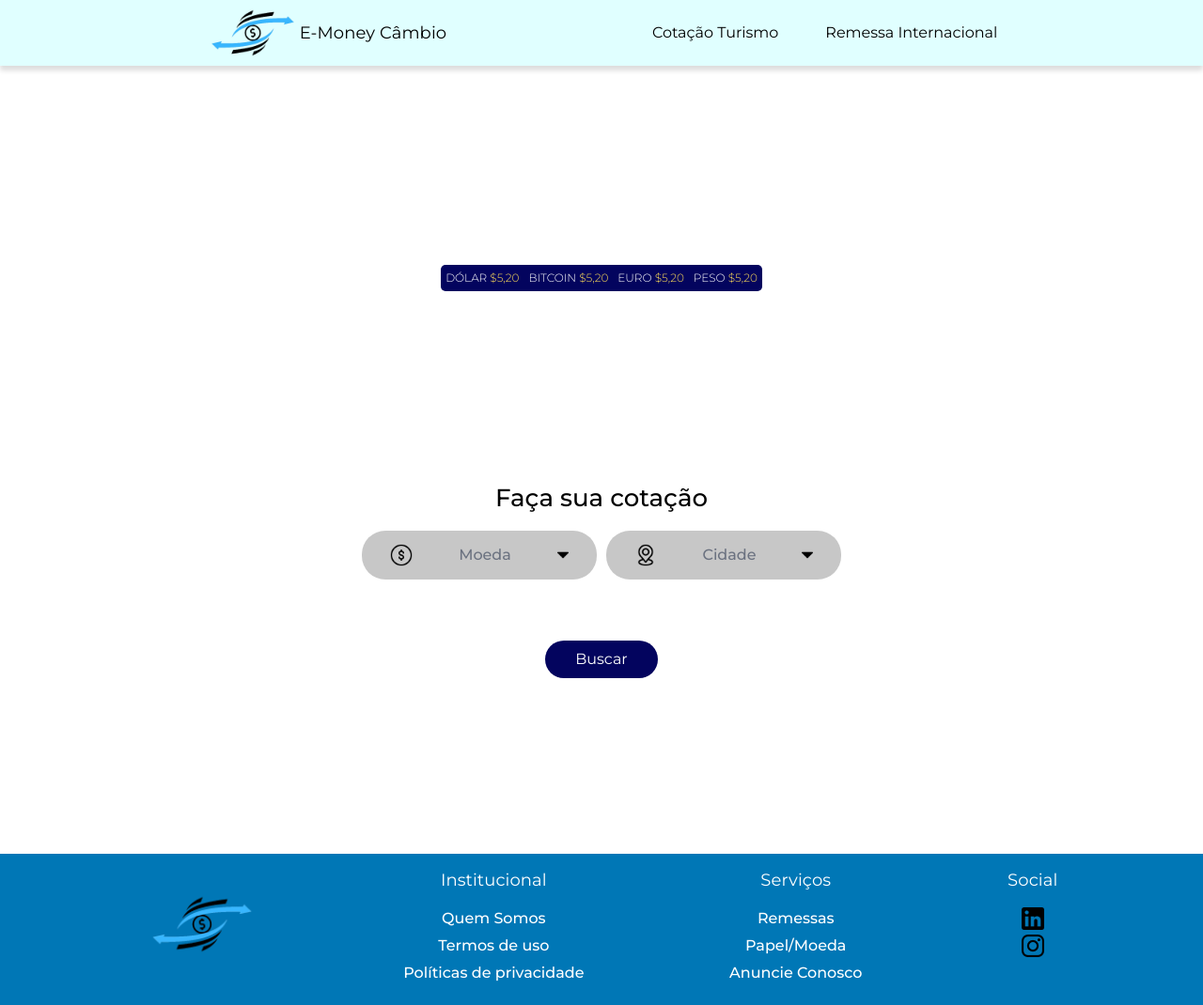
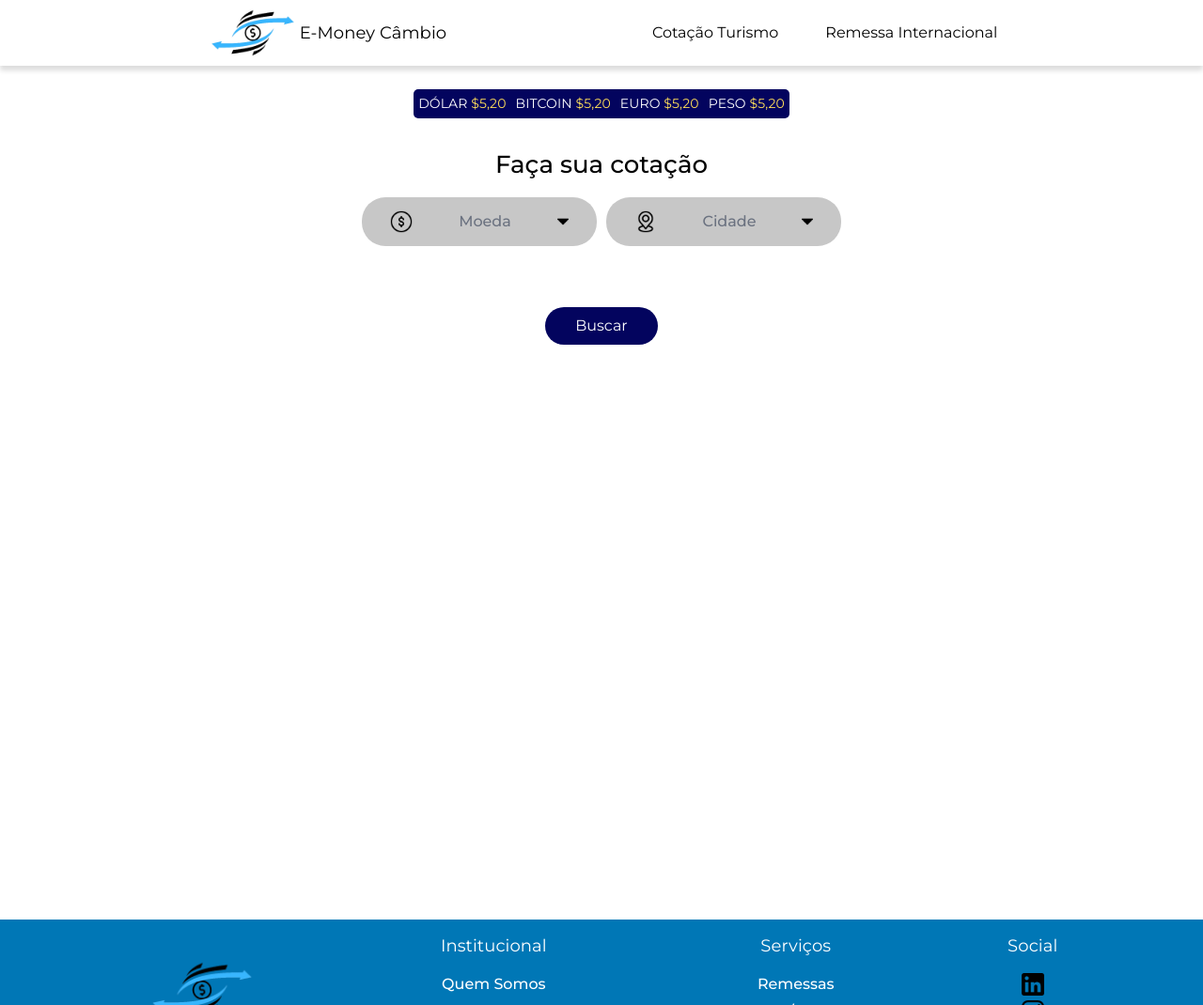
Before and after one commit to jeffersonnunesfonseca/emoneycambio, a Flask app: page / in a window 1280 px wide. Shown: the whole page at 94% size. Run offline with Flask 3, Linux system fonts and the light colour scheme.

Commit message:
ajustes css

```diff
--- a/emoneycambio/static/css/portal/base.css
+++ b/emoneycambio/static/css/portal/base.css
@@ -13,17 +13,6 @@ body {
   overflow-x: hidden;
   font-family: Montserrat, Poppins, -apple-system, BlinkMacSystemFont, Segoe UI, Roboto, Oxygen, Ubuntu, Cantarell, Fira Sans, Droid Sans, Helvetica Neue, sans-serif;
 }
-
-body{ min-height: 100vh; margin:0; }
-
-header{ min-height:50px; background:lightcyan; }
-footer{ min-height:50px; background:PapayaWhip; }
-
-/* The article fills all the space between header & footer */
-body{ display:flex; flex-direction:column; }
-
-article{ flex:1; }
-
 
 /* PROJECT STYLE THEME */
 
@@ -58,35 +47,56 @@ article{ flex:1; }
   font-weight: 300;
 }
 
-/* DESKTOP */
+/* HEADER STYLE */
+header {
+  width: 100vw;
+  height: 70px;
+  box-shadow: 0px 5px 5px #ddd;
+  display: flex;
+  justify-content: space-evenly;
+  text-align: center;
+  align-items: center;
+  overflow-y: hidden;
+}
+
+header>ul {
+  list-style-type: none;
+  display: flex;
+  flex-direction: row;
+  gap: 50px;
+}
+
+header>ul>li>a {
+  text-decoration: none;
+  cursor: pointer;
+  color: inherit;
+}
+header>ul>li:hover {
+  box-shadow: 0px 5px 5px #ddd;
+  border-radius: 5px 5px 5px;
+}
+
+header>.logo{
+  display: flex;
+  flex-direction: row;
+  align-items: center;
+}
+/* END HEADER STYLE */
 
 /* FOOTER STYLE */
+
 footer {
   background-color: #0077B6;
-  /* width: 100vw; */
-  /* height: 225px; */
-  /* bottom: 0; */
-  /* left: 0; */
   display: flex;
   justify-content: space-evenly;
   text-align: center;
   padding-top: 15px;
   padding-bottom: 22px;
-  /* position: relative;  */
-
-  /* margin:0 auto; */
-  /* width:834px; */
-  /* height: auto; */
-  overflow:hidden;
-  /* position: fixed; */
-  /* bottom: 0px; */
-
+  position: relative;
   width: 100%;
-  /* height: 150px; */
-  /* position: absolute;
-  bottom: 0; */
-  /* left: 0; */
-
+  height: auto;
+  margin-top: auto;
+  clear: both;
 }
 
 footer>div {
@@ -116,73 +126,31 @@ footer>div>ul>li>a {
 
 /* END FOOTER STYLE */
 
-/* HEADER STYLE */
-header {
-  width: 100vw;
-  height: 70px;
-  box-shadow: 0px 5px 5px #ddd;
-  /* margin-bottom: 10px; */
-  display: flex;
-  justify-content: space-evenly;
-  text-align: center;
-  align-items: center;
-  overflow-y: hidden;
-}
-
-header>ul {
-  list-style-type: none;
-  display: flex;
-  flex-direction: row;
-  gap: 50px;
-}
-
-header>ul>li>a {
-  text-decoration: none;
-  cursor: pointer;
-  color: inherit;
-}
-header>ul>li:hover {
-  box-shadow: 0px 5px 5px #ddd;
-  border-radius: 5px 5px 5px;
-}
-
-header>.logo{
-  display: flex;
-  flex-direction: row;
-  align-items: center;
-}
-
 /* CONTENT STYLE */
 
 article.content {
-  /* width: 100vw; */
-  /* flex: 2; */
+  min-height: 100%;
   display: flex;
   flex-direction: column;
-  justify-content: space-evenly;
+  justify-content: center;
   align-items: center;
   gap: 15px;
-
-   /* min-height: 100%; */
-  /*position: relative; */
-
 }
 
-/* .content>div {
-} */
-
-
-.home-page {
-    /** Altura do rodapé tem que ser igual a isso aqui e vice-versa **/
-  padding-bottom: 100px;
+.main {
+  overflow: auto;
+  display: flex;
+  gap: 30px;
+  justify-content: center;
+  align-items: center;
+  flex-direction: column;
 }
 
 
 .bullet-coins {
   margin-top: 25px;
-  font-size: 12px;
+  font-size: 14px;
   border-radius: 5px 5px 5px;
-  /* width: 50%; */
 }
 
 .bullet-coins>ul {
@@ -207,6 +175,7 @@ article.content {
 
 /* END CONTENT STYLE */
 
+/* UTILS */
 .button {
   background-color: #03045E;
   border: none;
@@ -230,3 +199,31 @@ article.content {
 .check-value {
   border: 2px solid red !important;
 }
+
+.radio-toolbar input[type="radio"] {
+  display: none;
+}
+
+.radio-toolbar label {
+  display: inline-block;
+  background-color: rgb(0 0 0 / 20%);
+  color: gray;
+  padding: 4px 11px;
+  font-size: 16px;
+  cursor: pointer;
+  border-radius: 25px;
+  width: 100px;
+  text-align: center;
+}
+
+.radio-toolbar input[type="radio"]:checked+label {
+  background-color: #03045E;
+  color: white;
+}
+
+.item-step-radio {
+  display: flex;
+  gap: 15px;
+}
+
+/*END UTILS*/
--- a/emoneycambio/static/css/portal/home/style.css
+++ b/emoneycambio/static/css/portal/home/style.css
@@ -1,14 +1,10 @@
-/* .home-page {
-    margin-top: 30px;
-    margin-bottom: 30px;
-} */
-
 .form-price {
     display: flex;
     flex-direction: column;
     gap: 15px;
     display: flex;
     align-items: center;
+    height: 100%;
 
 }
 .form-price>div {
--- a/emoneycambio/static/css/portal/negotiation-international-shipment/style.css
+++ b/emoneycambio/static/css/portal/negotiation-international-shipment/style.css
@@ -1,6 +1,7 @@
 body {
     display: flow-root;
 }
+
 /* estilo botões radio */
 
 .radio-toolbar input[type="radio"] {
--- /dev/null
+++ b/emoneycambio/static/js/footer.js
@@ -0,0 +1,48 @@
+$(document).ready(function() {
+    const mainContent = document.getElementById("#content")
+    const footerElement = document.createElement("footer")
+    footerElement.innerHTML = `<div>
+                    <a href="/">
+
+                        <img src="/static/images/logo.png" alt="facebook" width="120" />
+                    </a>
+                </div>
+
+                <div>
+                    <span class="subtitle-font-style">Institucional</span>
+                    <ul>
+                        <li><a href="#">Quem Somos</a></li>
+                        <li><a href="#">Termos de uso</a></li>
+                        <li><a href="#">Políticas de privacidade</a></li>
+                    </ul>
+                </div>
+                <div>
+                    <span class="subtitle-font-style">Serviços</span>
+                    <ul>
+                        <li><a href="#">Remessas</a></li>
+                        <li><a href="#">Papel/Moeda</a></li>
+                        <li><a href="#">Anuncie Conosco</a></li>
+                    </ul>
+                </div>
+                <div>
+                    <span class="subtitle-font-style">Social</span>
+                    <ul>
+                        <li>
+                            <a target="_blank" rel="noreferrer nofollow" href="https://www.linkedin.com/company/cwbank-brasil/">
+                                <img src="/static/icons/logotipo-do-linkedin.png" alt="facebook" width="24" />
+                            </a>
+                        </li>
+                        <li>
+                            <a target="_blank" rel="noreferrer nofollow" href="https://www.instagram.com/emoney.cambio/">
+                                <img src="/static/icons/logotipo-do-instagram.png" alt="instagram" width="24" />
+                            </a>
+                        </li>
+                    </ul>
+                </div>`
+
+
+    mainContent.append(footerElement)
+
+});
+
+// const mainContent = document.getElementById("#content")
--- a/emoneycambio/templates/portal/base.html
+++ b/emoneycambio/templates/portal/base.html
@@ -10,7 +10,7 @@
         <link rel="icon" href="{{ url_for('static', filename='images/logo.png') }}" width=60 />
         <title>E-Money Câmbio</title>
     </head>
-    <body>
+    <body id="body">
         <header>
             <div class="logo">
                 <div>
@@ -33,15 +33,7 @@
                 </li>
             </ul>
         </header>
-        <article class="content">
-            <div class="bullet-coins text-font-style secondary-bg-color">
-                <ul>
-                    <li>DÓLAR <span class="coin-gold">$5,20</span></li>
-                    <li>BITCOIN <span class="coin-gold">$5,20</span></li>
-                    <li>EURO <span class="coin-gold">$5,20</span></li>
-                    <li>PESO <span class="coin-gold">$5,20</span></li>
-                </ul>
-            </div>
+        <article id="#content" class="content">
             <script src="{{ url_for('static', filename='js/utils.js') }}"></script>
             <script src="{{ url_for('static', filename='js/flowbite.min.js') }}"></script>
             <script src="{{ url_for('static', filename='js/jquery.min.js') }}"></script>
@@ -49,49 +41,22 @@
             <script src="{{ url_for('static', filename='js/jquery.mask.js') }}"></script>
             <script src="{{ url_for('static', filename='js/portal/search-result/index.js') }}"></script>
             <script src="{{ url_for('static', filename='js/portal/negotiation-tourism/index.js') }}"></script>
+            <script src="{{ url_for('static', filename='js/footer.js') }}"></script>
+
+            <div class="main" id="main">
+                <div class="bullet-coins subtitle-font-style secondary-bg-color">
+                    <ul>
+                        <li>DÓLAR <span class="coin-gold">$5,20</span></li>
+                        <li>BITCOIN <span class="coin-gold">$5,20</span></li>
+                        <li>EURO <span class="coin-gold">$5,20</span></li>
+                        <li>PESO <span class="coin-gold">$5,20</span></li>
+                    </ul>
+                </div>
 
 
-            {% block content %}{% endblock %}
+                {% block content %}{% endblock %}
+            </div>
         </article>
-        <footer>
-            <div>
-                <a href="/">
 
-                    <img src="{{ url_for('static', filename='images/logo.png') }}" alt="facebook" width="120" />
-                </a>
-            </div>
-
-            <div>
-                <span class="subtitle-font-style">Institucional</span>
-                <ul>
-                    <li><a href="#">Quem Somos</a></li>
-                    <li><a href="#">Termos de uso</a></li>
-                    <li><a href="#">Políticas de privacidade</a></li>
-                </ul>
-            </div>
-            <div>
-                <span class="subtitle-font-style">Serviços</span>
-                <ul>
-                    <li><a href="#">Remessas</a></li>
-                    <li><a href="#">Papel/Moeda</a></li>
-                    <li><a href="#">Anuncie Conosco</a></li>
-                </ul>
-            </div>
-            <div>
-                <span class="subtitle-font-style">Social</span>
-                <ul>
-                    <li>
-                        <a target="_blank" rel="noreferrer nofollow" href="https://www.linkedin.com/company/cwbank-brasil/">
-                            <img src="{{ url_for('static', filename='icons/logotipo-do-linkedin.png') }}" alt="facebook" width="24" />
-                        </a>
-                    </li>
-                    <li>
-                        <a target="_blank" rel="noreferrer nofollow" href="https://www.instagram.com/emoney.cambio/">
-                            <img src="{{ url_for('static', filename='icons/logotipo-do-instagram.png') }}" alt="instagram" width="24" />
-                        </a>
-                    </li>
-                </ul>
-            </div>
-        </footer>
     </body>
 </html>
```
Also changed, not shown: emoneycambio/static/css/portal/negotiation-tourism/style.css (+4 -43 lines), emoneycambio/static/css/portal/search-result/style.css (+0 -10 lines), emoneycambio/templates/portal/home/index.html (indentation only).
